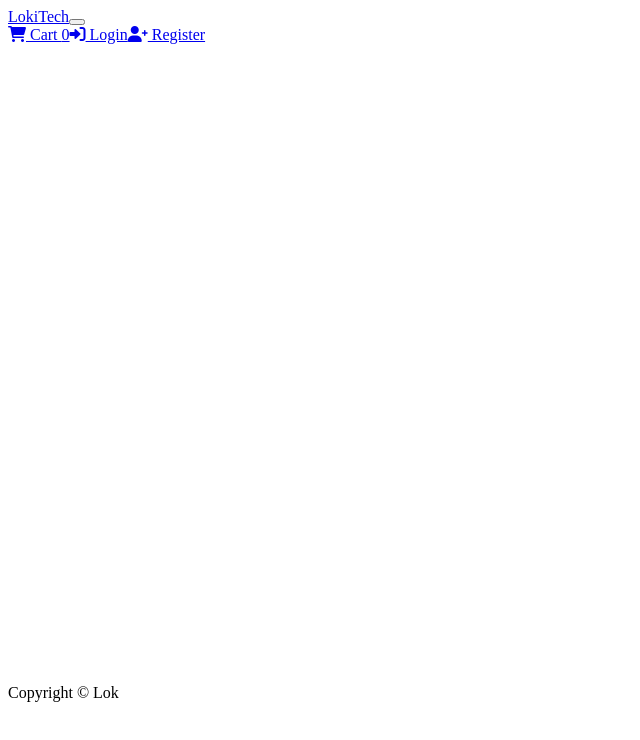
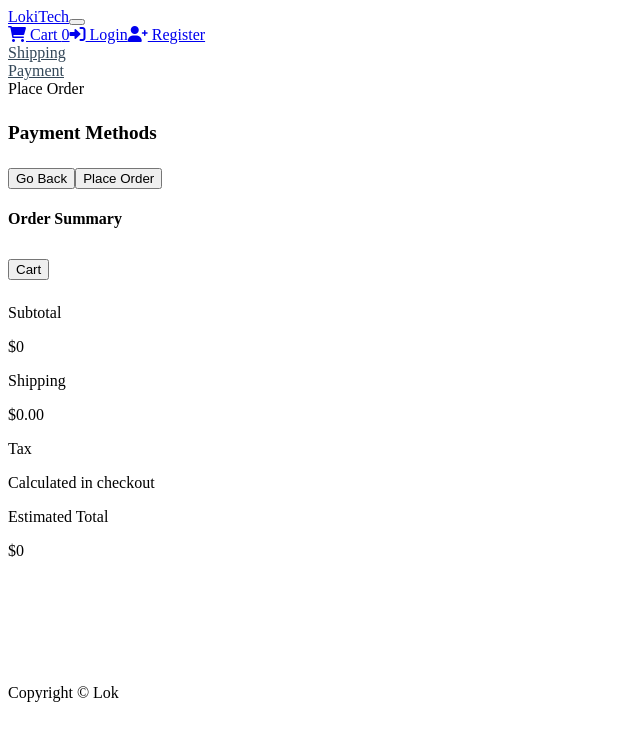
Before and after one commit to cleung0305/React-Django-Ecommerce, a React (Create React App) app in the folder frontend/: page /payment in a window 1280 px wide. Shown: the top 740 px of the page, without its empty margins (0-640 px from the left). Built offline with nearby package versions, Linux system fonts and the light colour scheme; the HTML template or start-up script is replaced by a standard one.

Commit message:
Order Summary re designed, payment screen

```diff
--- a/frontend/src/App.js
+++ b/frontend/src/App.js
@@ -15,6 +15,7 @@ import ProfileOrdersScreen from './screens/ProfileOrdersScreen'
 import ProductScreen from './screens/ProductScreen'
 import CartScreen from './screens/CartScreen'
 import ShippingScreen from './screens/ShippingScreen'
+import PaymentScreen from './screens/PaymentScreen'
 
 function App() {
   return (
@@ -38,6 +39,7 @@ function App() {
             <Route path='/product/:id' element={<ProductScreen />} />
             <Route path="/cart" element={<CartScreen />} />
             <Route path="/shipping" element={<ShippingScreen />} />
+            <Route path="/payment" element={<PaymentScreen />} />
             {/* <Route path="/cart/:productId" element={<CartScreen />} /> */}
           </Routes>
         </Container>
--- /dev/null
+++ b/frontend/src/components/CartSummaryAccordion.js
@@ -0,0 +1,99 @@
+import React from 'react'
+import { useSelector } from 'react-redux'
+import { Row, Col, Accordion, ListGroup, Card, Button } from 'react-bootstrap'
+
+function CartSummaryAccordion() {
+
+    const cart = useSelector( state => state.cart )
+    const { cartItems, shippingPrice, taxPrice } = cart
+
+    return (
+        <div>
+            <ListGroup variant="flush">
+                <ListGroup.Item> {/**Total number of items */}
+                    <h4>Order Summary</h4>
+                </ListGroup.Item>
+
+                <Accordion defaultActiveKey="0" flush>
+                    <Accordion.Item>
+                        <Accordion.Header eventkey="0">
+                            Cart
+                        </Accordion.Header>
+                        <Accordion.Body eventkey="0">
+                                <>
+                                    {
+                                        cartItems.map(cartItem => (
+                                            <div key={ `summary-${cartItem.productId}` }>
+                                                <Row className="mb-2">
+                                                    <Col md={8} style={{fontSize:"11px"}}> {/**Item name and qty */}
+                                                        {cartItem.qty} &times; {cartItem.name}
+                                                    </Col>
+
+                                                    <Col md={4} sm="auto" style={{fontSize:"11px"}} className="d-flex">
+                                                        <p className="ms-auto">${(cartItem.price * cartItem.qty).toFixed(2)}</p>
+                                                    </Col>
+                                                </Row>
+                                            </div>
+                                        ))
+                                    }
+                                </>
+                        </Accordion.Body>
+                    </Accordion.Item>
+                </Accordion>
+
+                <ListGroup.Item className="m-0 p-0"></ListGroup.Item>
+
+                <ListGroup.Item>
+                    <Row>
+                        <Col md={8}>
+                            Subtotal
+                        </Col>
+
+                        <Col md={4} sm="auto" className="d-flex">
+                            <p className="ms-auto">${ Number(cartItems.reduce((acc, cartItem) => acc + Number(cartItem.qty) * cartItem.price, 0).toFixed(2)) }</p>
+                        </Col>
+                    </Row>
+                </ListGroup.Item>
+
+                <ListGroup.Item>
+                    <Row>
+                        <Col md={8}>
+                            Shipping
+                        </Col>
+
+                        <Col md={4} sm="auto" className="d-flex">
+                            <p className="ms-auto">${ shippingPrice.toFixed(2) }</p>
+                        </Col>
+                    </Row>
+                </ListGroup.Item>
+
+                <ListGroup.Item>
+                    <Row>
+                        <Col md={6}>
+                            Tax
+                        </Col>
+
+                        <Col md={6} sm="auto" className="d-flex">
+                            <p className={ taxPrice ? "ms-auto" : "text-muted ms-auto"}>{ taxPrice ? `$${taxPrice.toFixed(2)}` : 'Calculated in checkout'}</p>
+                        </Col>
+                    </Row>
+                </ListGroup.Item>
+
+                {/* Estimated total */}
+                <ListGroup.Item>
+                    <Row>
+                        <Col md={8}>
+                            Estimated Total
+                        </Col>
+
+                        <Col md={4} sm="auto" className="d-flex">
+                            <p className="ms-auto">${ Number(cartItems.reduce((acc, cartItem) => acc + Number(cartItem.qty) * cartItem.price, 0).toFixed(2)) + shippingPrice + taxPrice }</p>
+                        </Col>
+                    </Row>
+                </ListGroup.Item>
+            </ListGroup>
+        </div>
+    )
+}
+
+export default CartSummaryAccordion
--- /dev/null
+++ b/frontend/src/components/CheckoutSteps.js
@@ -0,0 +1,50 @@
+import React from 'react'
+import { Nav } from 'react-bootstrap'
+import { LinkContainer } from 'react-router-bootstrap'
+import { useLocation } from 'react-router-dom'
+
+function CheckoutSteps({ step1, step2, step3 }) {
+
+    const location = useLocation()
+    const path = location.pathname
+
+    return (
+        <Nav className="justify-content-center mb-3">
+            <Nav.Item>
+                {
+                    step1 ? (
+                        <LinkContainer to='/shipping' className={ path === '/shipping' ? "border-bottom border-dark" : "" }>
+                            <Nav.Link className="checkout-link-active">Shipping</Nav.Link>
+                        </LinkContainer>
+                    ) : (
+                        <Nav.Link disabled>Shipping</Nav.Link>
+                    )
+                }
+            </Nav.Item>
+            <Nav.Item>
+                {
+                    step2 ? (
+                        <LinkContainer to='/payment' className={ path === '/payment' ? "border-bottom border-dark" : "" }>
+                            <Nav.Link className="checkout-link-active">Payment</Nav.Link>
+                        </LinkContainer>
+                    ) : (
+                        <Nav.Link disabled>Payment</Nav.Link>
+                    )
+                }
+            </Nav.Item>
+            <Nav.Item>
+                {
+                    step3 ? (
+                        <LinkContainer to='/placeorder' className={ path === '/placeorder' ? "border-bottom border-dark" : "" }>
+                            <Nav.Link className="checkout-link-active">Place Order</Nav.Link>
+                        </LinkContainer>
+                    ) : (
+                        <Nav.Link disabled>Place Order</Nav.Link>
+                    )
+                }
+            </Nav.Item>
+        </Nav>
+    )
+}
+
+export default CheckoutSteps
--- a/frontend/src/components/FormContainer.js
+++ b/frontend/src/components/FormContainer.js
@@ -1,11 +1,11 @@
 import React from 'react'
 import { Container, Row, Col } from 'react-bootstrap'
 
-function FormContainer({ children }) {
+function FormContainer({ md, children }) {
     return (
         <Container>
             <Row className="justify-content-md-center">
-                <Col xs={12} md={6}>
+                <Col xs={12} md={md}>
                     {children}
                 </Col>
             </Row>
--- a/frontend/src/index.css
+++ b/frontend/src/index.css
@@ -16,6 +16,10 @@ h3{
     padding: 1rem 0;
 }
 
+.checkout-link-active{
+    color: #344859 !important;
+}
+
 .rating span{
     margin: 0.1rem;
 }
--- a/frontend/src/reducers/cartReducers.js
+++ b/frontend/src/reducers/cartReducers.js
@@ -1,6 +1,6 @@
 import { CART_ADD_ITEM, CART_REMOVE_ITEM, CART_UPDATE_ITEM, CART_VALIDATION_MESSAGE, CART_SAVE_SHIPPING_ADDRESS } from '../constants/cartConstants'
 
-export const cartReducer = (state = { cartItems:[], shippingAddress:{}, message:'' }, action) => {
+export const cartReducer = (state = { cartItems:[], shippingAddress:{}, message:'', shippingPrice: 0, taxPrice: 0 }, action) => {
     switch(action.type){
         case CART_ADD_ITEM:
             const item = action.payload
@@ -71,6 +71,6 @@ export const cartReducer = (state = { cartItems:[], shippingAddress:{}, message:
             }
 
         default:
-            return {...state, message: ''}
+            return {...state, shippingPrice: 0, taxPrice: 0}
     }
 }
--- a/frontend/src/screens/LoginScreen.js
+++ b/frontend/src/screens/LoginScreen.js
@@ -33,7 +33,7 @@ function LoginScreen() {
     }
 
     return (
-        <FormContainer>
+        <FormContainer md={6}>
             <h2>Sign In</h2>
             {error && <Message variant="danger">{error}</Message>}
             {loading && <Loader />}
--- /dev/null
+++ b/frontend/src/screens/PaymentScreen.js
@@ -0,0 +1,58 @@
+import React, { useState, useEffect } from 'react'
+import { useLocation, useNavigate } from 'react-router-dom'
+import { Row, Col, Form, Button } from 'react-bootstrap'
+import { useDispatch, useSelector } from 'react-redux'
+
+import Message from '../components/Message'
+import CheckoutSteps from '../components/CheckoutSteps'
+import CartSummaryAccordion from '../components/CartSummaryAccordion'
+
+// import { savePaymentMethod } from '../actions/cartActions'
+
+function PaymentScreen() {
+
+    const [paymentMethod, setPaymentMethod] = useState('Paypal')
+
+    const cart = useSelector(state => state.cart)
+    const { shippingAddress } = cart
+
+    const location = useLocation()
+    const navigate = useNavigate()
+
+    const dispatch = useDispatch()
+
+    // Check if Shipping Address is provided
+    if (!shippingAddress.streetAddress){
+        navigate('/shipping')
+    }
+
+    const submitPaymentHandler = (e) => {
+        e.preventDefault()
+        // dispatch(savePaymentMethod(paymentMethod))
+        navigate('/placeorder')
+    }
+
+    return (
+        <div>
+            <CheckoutSteps step1 step2 />
+            <Row>
+                <Col md={8}>
+                    <h2>Payment Methods</h2>
+                    <Form onSubmit={submitPaymentHandler}>
+
+                        <span className="d-flex">
+                            <Button type="button" variant="primary" className="my-2 me-auto" onClick={() => navigate('/shipping')}>Go Back</Button>
+                            <Button type="submit" variant="primary" className="my-2 ms-auto">Place Order</Button>
+                        </span>
+                    </Form>
+                </Col>
+
+                <Col md={4}>
+                    <CartSummaryAccordion />
+                </Col>
+            </Row>
+        </div>
+    )
+}
+
+export default PaymentScreen
--- a/frontend/src/screens/RegisterScreen.js
+++ b/frontend/src/screens/RegisterScreen.js
@@ -43,7 +43,7 @@ function RegisterScreen() {
     }
 
     return (
-        <FormContainer>
+        <FormContainer md={6}>
             <h2>Register</h2>
             {message && <Message variant="danger">{message}</Message>}
             {error && <Message variant="danger">{error}</Message>}
```
Also changed, not shown: frontend/src/components/CartSummary.js (+42 -7 lines), frontend/src/screens/CartScreen.js (+10 -7 lines), frontend/src/screens/ShippingScreen.js (+14 -9 lines), 1 other file (tests, documents, lock files or other folders).
